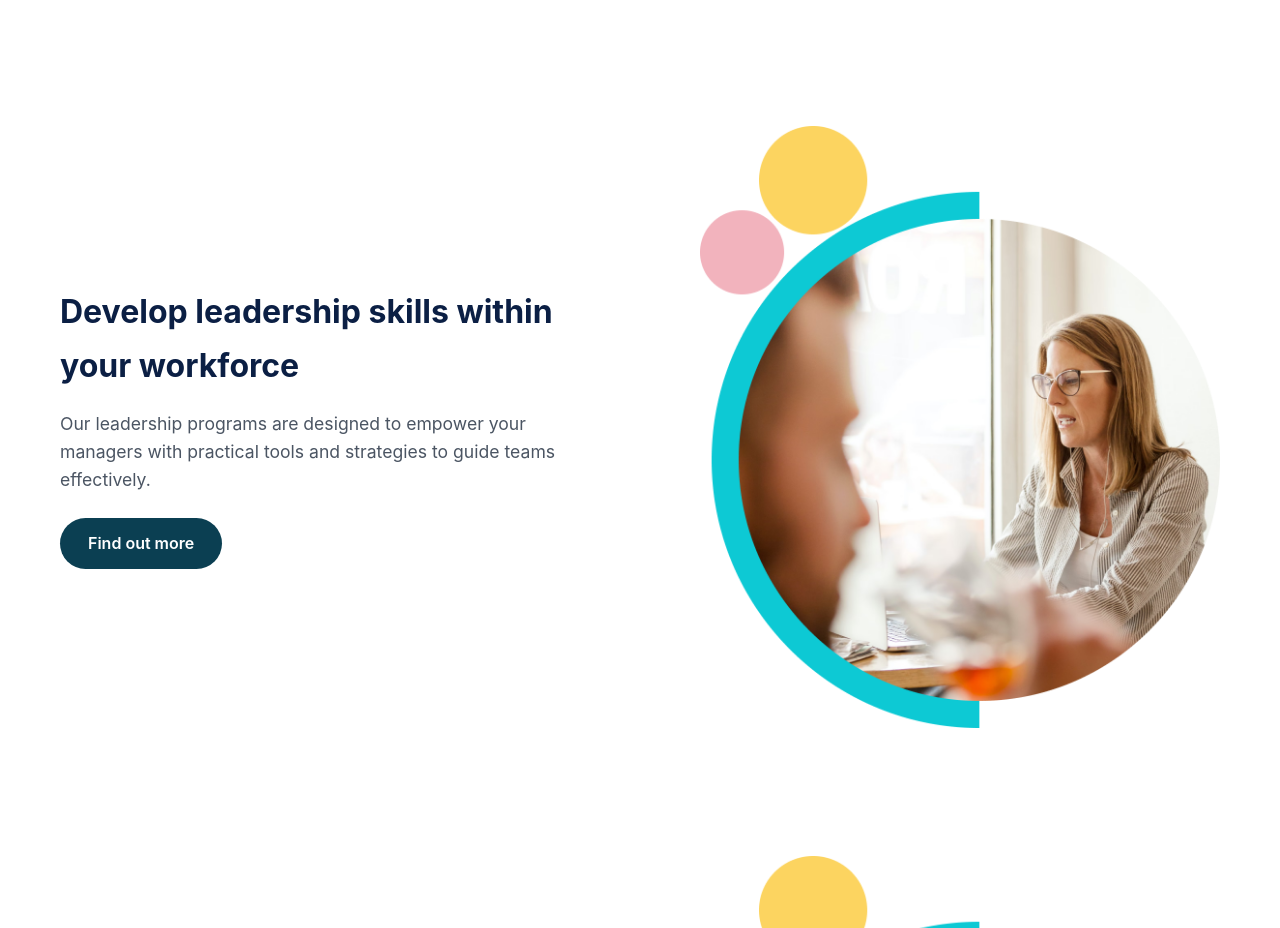
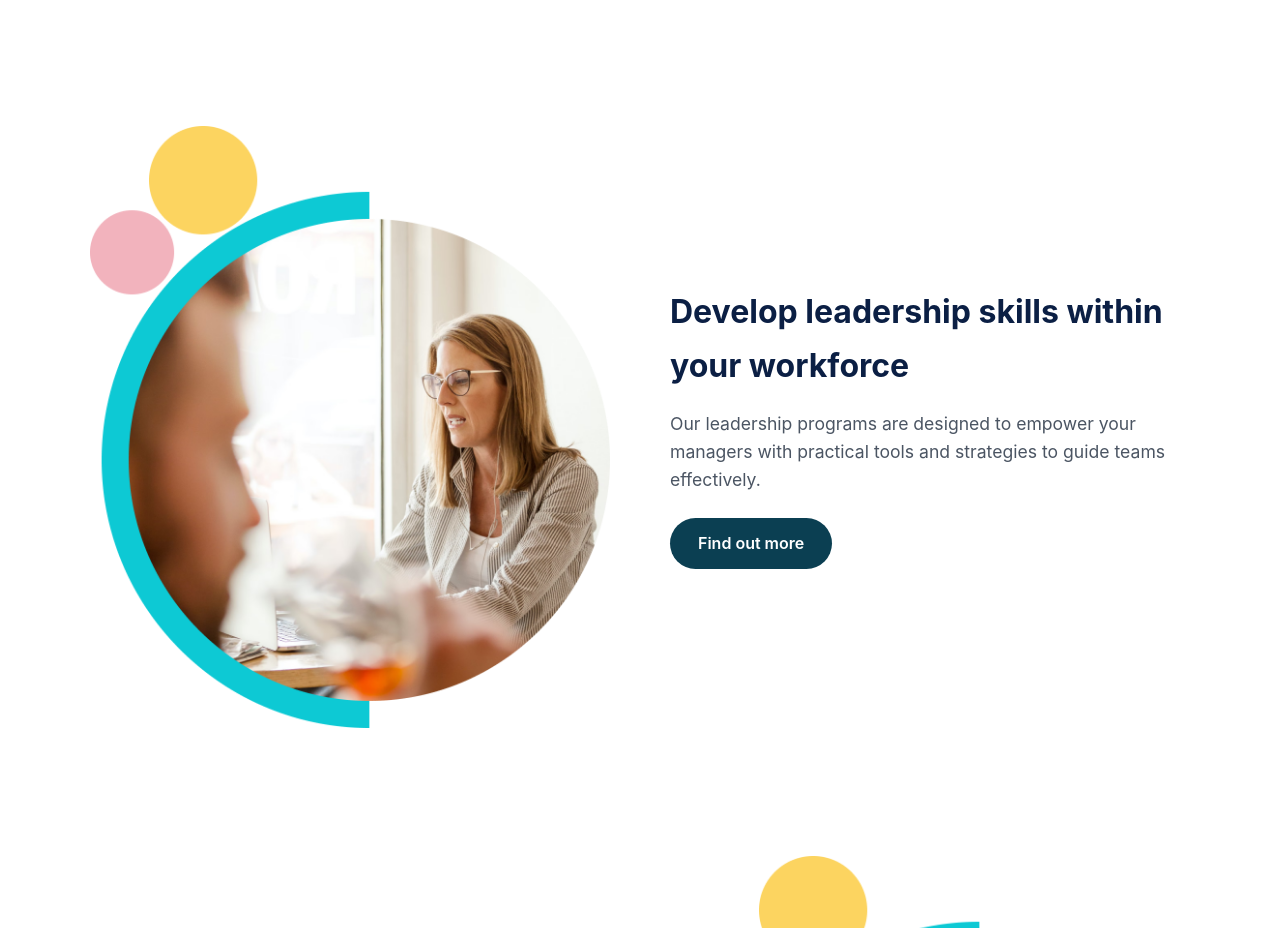
Before and after one commit to HudsonWayne/Inspired-Plus, a React (Vite) app in the folder inspired_plus/: page /services in a window 1280 px wide. Shown: the part 1568-2496 px from the top of the page. Built offline with nearby package versions, Linux system fonts and the light colour scheme.

Commit message:
initialcommit

```diff
--- a/inspired_plus/src/components/Our-Services/Services.jsx
+++ b/inspired_plus/src/components/Our-Services/Services.jsx
@@ -81,6 +81,17 @@ export default function Services() {
       <section className="upskill-section-two">
         <div className="container upskill-grid-two">
 
+
+          <div className="upskill-image-wrapper-two">
+            <img
+              src="/person-working.png"
+              alt="Leadership Training"
+              className="upskill-image"
+            />
+          </div>
+
+
+
           <div className="upskill-text-two">
             <h2 className="content-teaser-heading-two">
               Develop leadership skills within your workforce
@@ -95,15 +106,6 @@ export default function Services() {
               Find out more
             </Link>
           </div>
-
-          <div className="upskill-image-wrapper-two">
-            <img
-              src="/person-working.png"
-              alt="Leadership Training"
-              className="upskill-image"
-            />
-          </div>
-
         </div>
       </section>
 
```
